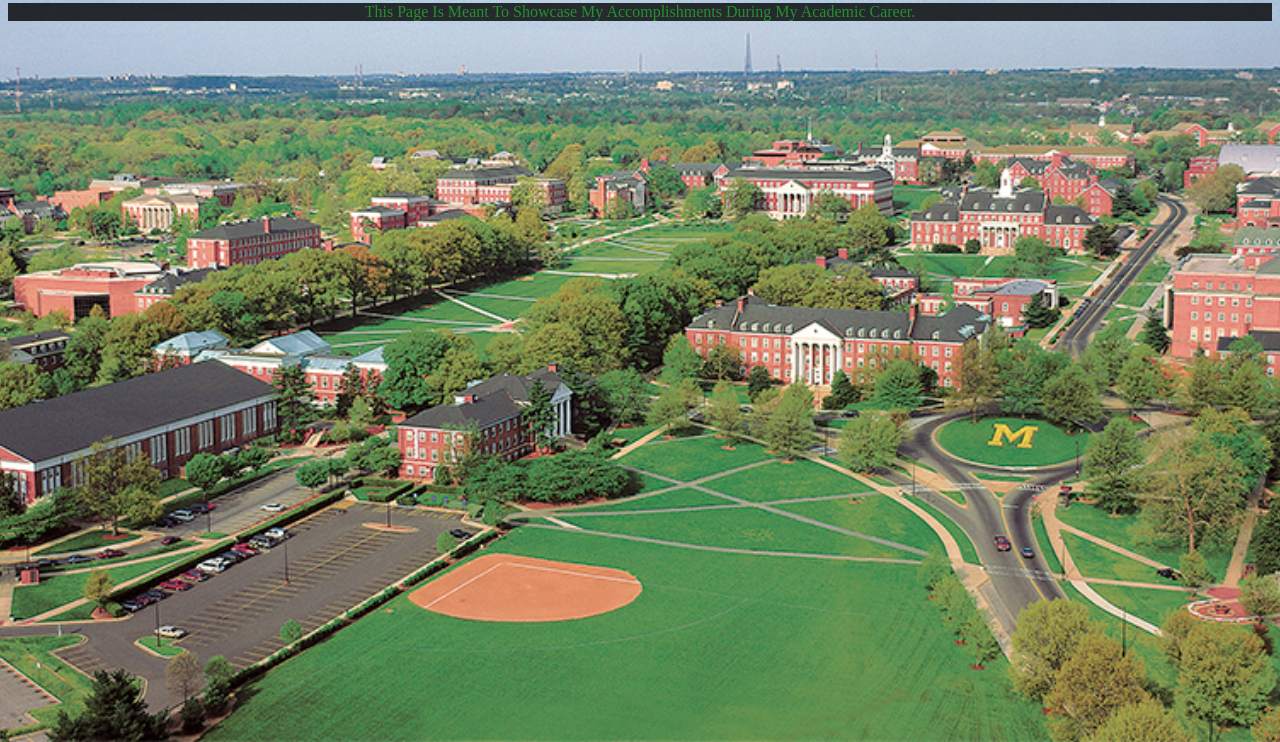
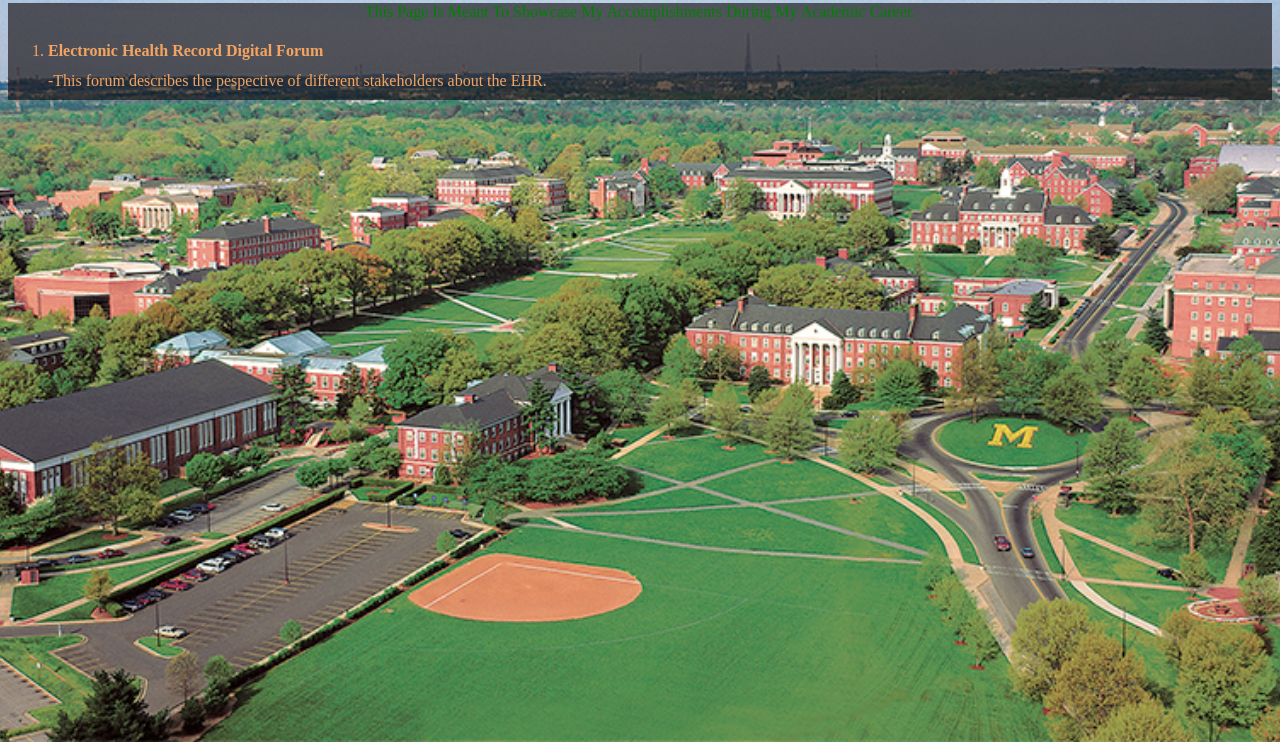
Before and after one commit to tajide1/tajide1.github.io, a plain HTML site: page Sub1.html in a window 1280 px wide. Shown: the part 58-800 px from the top of the page. Drawn offline with Linux system fonts and the light colour scheme.

Commit message:
Add files via upload

```diff
--- a/Sub1.css
+++ b/Sub1.css
@@ -6,17 +6,14 @@ body {
 #heading {
     text-align:center;
     color:red;
-    background-color: skyblue;
     width:290px;
     margin:auto;
-    opacity:0.8;
     text-transform:uppercase;
 }
 .container {
-    background-color: black;
+    background-color:rgba(9,1,1,0.6);
     margin:auto;
     resize: both;
-    opacity:0.8;
 }
 
 #discription {
@@ -25,3 +22,10 @@ body {
     text-align: center;
 
 }
+.orderList {
+    color:sandybrown;
+}
+#one {
+    position: relative;
+    top:-10px;
+}
--- a/Sub1.html
+++ b/Sub1.html
@@ -9,6 +9,12 @@
         <h1 id="heading">Accomplishent</h1>
         <div class="container">
             <p id="discription">This page is meant to showcase my accomplishments   during my academic career.</p>
+           <ol class="orderList">
+               <li>
+                   <h4>Electronic Health Record Digital Forum</h4>
+                   <p id="one">-This forum  describes the pespective of different stakeholders about the EHR.</p>
+               </li>
+            </ol>
         </div>
     </body>
 </html>
--- a/style.css
+++ b/style.css
@@ -1,6 +1,8 @@
 body {
   background:url(Assets/download.jpg) no-repeat fixed center;
     background-size: cover;
+    margin: 0;
+    padding:0;
 }
 
 #heading {
@@ -53,7 +55,6 @@ body {
   position:relative;
   left:-100px;
 
-
 }
 .button img {
   display:block;
@@ -78,3 +79,17 @@ body {
   bottom:10px;
 
 }
+.link:link {
+    color:red;
+    text-decoration: none;
+}
+.link:visited {
+    color:blue;
+}
+.link:hover {
+    color:black;
+    text-decoration: underline;
+}
+.link:active {
+    color:purple;
+}
```
Also changed, not shown: index.html (+1 -1 lines).
